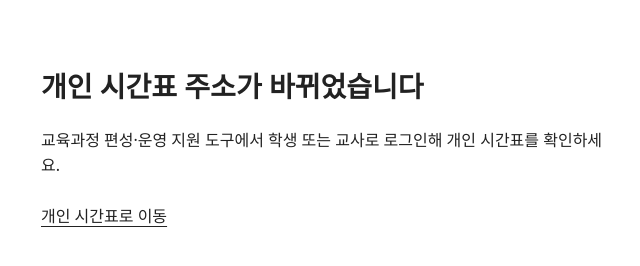
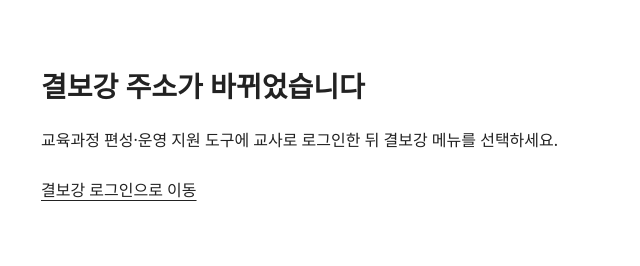
Before and after one commit to cosmicjh/cheomdancs, a plain HTML site: page cs_tt.html in a window 1280 px wide. Shown: the whole page, without its empty margins (311-951 px from the left). Drawn offline with Linux system fonts and the light colour scheme.

Commit message:
Describe the class-swap move on the legacy page
Co-Authored-By: Claude Opus 5.5 <noreply@anthropic.com>

```diff
--- a/cs_tt.html
+++ b/cs_tt.html
@@ -4,7 +4,7 @@
   <meta charset="utf-8">
   <meta name="viewport" content="width=device-width, initial-scale=1">
   <meta name="robots" content="noindex">
-  <title>개인 시간표 이전 안내</title>
+  <title>결보강 이전 안내</title>
   <style>
     body { font-family: "Pretendard Variable", Pretendard, system-ui, sans-serif; max-width: 36rem; margin: 4rem auto; padding: 0 1.25rem; color: #222; line-height: 1.6; }
     h1 { font-size: 1.75rem; }
@@ -13,9 +13,9 @@
 </head>
 <body>
   <main>
-    <h1>개인 시간표 주소가 바뀌었습니다</h1>
-    <p>교육과정 편성·운영 지원 도구에서 학생 또는 교사로 로그인해 개인 시간표를 확인하세요.</p>
-    <a href="https://cosmicjh.github.io/curriculum/">개인 시간표로 이동</a>
+    <h1>결보강 주소가 바뀌었습니다</h1>
+    <p>교육과정 편성·운영 지원 도구에 교사로 로그인한 뒤 결보강 메뉴를 선택하세요.</p>
+    <a href="https://cosmicjh.github.io/curriculum/#/teacher">결보강 로그인으로 이동</a>
   </main>
 </body>
 </html>
```
Also changed, not shown: index.html (+4 -4 lines).
